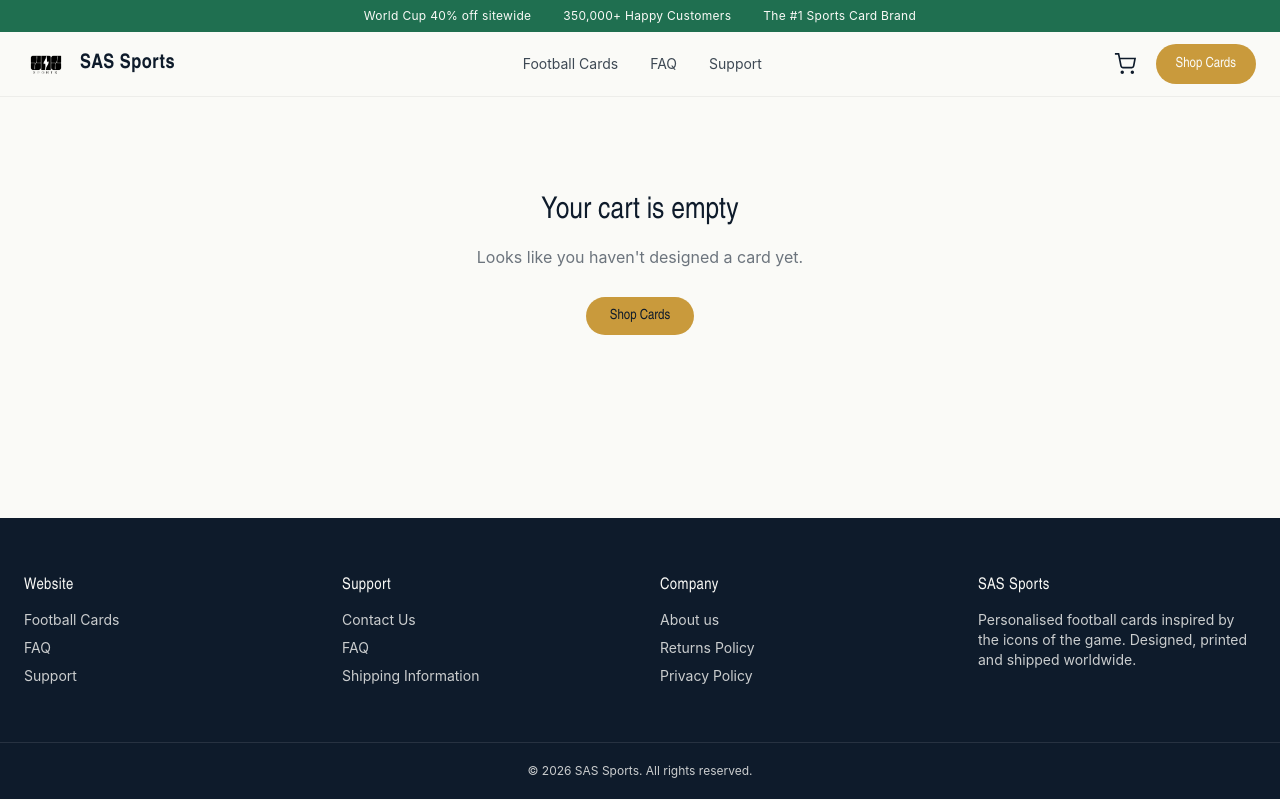
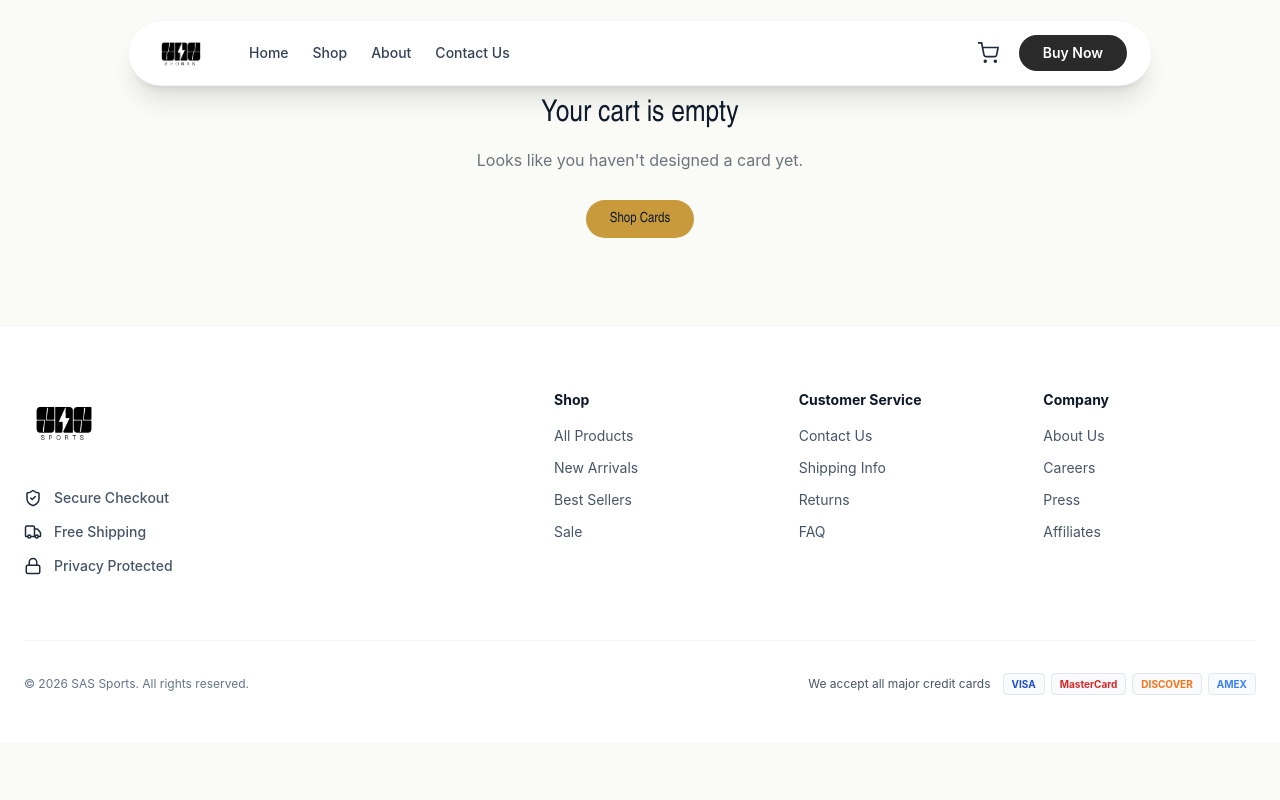
Before and after one commit to thivaharan-selvanayagam/football, a Next.js app: page /cart in a window 1280 px wide. Built offline with nearby package versions, Linux system fonts and the light colour scheme.

Commit message:
feedback updates

```diff
--- a/components/Footer.tsx
+++ b/components/Footer.tsx
@@ -1,40 +1,153 @@
 import Link from "next/link";
+import { ShieldCheck, Truck, Lock } from "lucide-react";
 
 export default function Footer() {
   return (
-    <footer className="bg-ink text-chalk/80 mt-24">
-      <div className="max-w-7xl mx-auto px-6 py-14 grid grid-cols-2 md:grid-cols-4 gap-10 text-sm">
-        <div>
-          <h4 className="font-display text-chalk text-base mb-3 tracking-wide">Website</h4>
-          <ul className="space-y-2">
-            <li><Link href="/cards">Football Cards</Link></li>
-            <li><Link href="/faq">FAQ</Link></li>
-            <li><Link href="/support">Support</Link></li>
+    <footer className="bg-white text-slate-700 border-t border-slate-100 pt-16 pb-12">
+      <div className="max-w-7xl mx-auto px-6">
+
+        {/* Main Grid Content */}
+        <div className="grid grid-cols-1 md:grid-cols-12 gap-10 pb-16">
+
+          {/* Left Column: Larger Brand Logo & Trust Badges */}
+          <div className="md:col-span-5 space-y-6">
+            {/* Larger Logo */}
+            <Link href="/" className="inline-block -my-2">
+              <img
+                src="/images/logo.png"
+                alt="SAS Sports Logo"
+                className="h-16 md:h-20 w-auto object-contain"
+              />
+            </Link>
+
+            {/* Feature List */}
+            <ul className="space-y-3.5 text-sm font-medium text-slate-600 pt-1">
+              <li className="flex items-center gap-3">
+                <ShieldCheck size={18} className="text-slate-800" />
+                <span>Secure Checkout</span>
+              </li>
+              <li className="flex items-center gap-3">
+                <Truck size={18} className="text-slate-800" />
+                <span>Free Shipping</span>
+              </li>
+              <li className="flex items-center gap-3">
+                <Lock size={18} className="text-slate-800" />
+                <span>Privacy Protected</span>
+              </li>
             </ul>
           </div>
+
+          {/* Right Columns: Links */}
+          <div className="md:col-span-7 grid grid-cols-2 sm:grid-cols-3 gap-8 text-sm">
+
+            {/* Column 1: Shop */}
             <div>
-          <h4 className="font-display text-chalk text-base mb-3 tracking-wide">Support</h4>
-          <ul className="space-y-2">
-            <li><Link href="/support">Contact Us</Link></li>
-            <li><Link href="/faq">FAQ</Link></li>
-            <li><Link href="/support">Shipping Information</Link></li>
+              <h4 className="font-bold text-slate-900 mb-4">Shop</h4>
+              <ul className="space-y-3 text-slate-600">
+                <li>
+                  <Link href="/cards" className="hover:text-black transition">
+                    All Products
+                  </Link>
+                </li>
+                <li>
+                  <Link href="/cards" className="hover:text-black transition">
+                    New Arrivals
+                  </Link>
+                </li>
+                <li>
+                  <Link href="/cards" className="hover:text-black transition">
+                    Best Sellers
+                  </Link>
+                </li>
+                <li>
+                  <Link href="/cards" className="hover:text-black transition">
+                    Sale
+                  </Link>
+                </li>
               </ul>
             </div>
+
+            {/* Column 2: Customer Service */}
             <div>
-          <h4 className="font-display text-chalk text-base mb-3 tracking-wide">Company</h4>
-          <ul className="space-y-2">
-            <li><Link href="/">About us</Link></li>
-            <li><Link href="/support">Returns Policy</Link></li>
-            <li><Link href="/support">Privacy Policy</Link></li>
+              <h4 className="font-bold text-slate-900 mb-4">Customer Service</h4>
+              <ul className="space-y-3 text-slate-600">
+                <li>
+                  <Link href="/support" className="hover:text-black transition">
+                    Contact Us
+                  </Link>
+                </li>
+                <li>
+                  <Link href="/support" className="hover:text-black transition">
+                    Shipping Info
+                  </Link>
+                </li>
+                <li>
+                  <Link href="/support" className="hover:text-black transition">
+                    Returns
+                  </Link>
+                </li>
+                <li>
+                  <Link href="/faq" className="hover:text-black transition">
+                    FAQ
+                  </Link>
+                </li>
               </ul>
             </div>
+
+            {/* Column 3: Company */}
             <div>
-          <h4 className="font-display text-chalk text-base mb-3 tracking-wide">SAS Sports</h4>
-          <p>Personalised football cards inspired by the icons of the game. Designed, printed and shipped worldwide.</p>
+              <h4 className="font-bold text-slate-900 mb-4">Company</h4>
+              <ul className="space-y-3 text-slate-600">
+                <li>
+                  <Link href="/faq" className="hover:text-black transition">
+                    About Us
+                  </Link>
+                </li>
+                <li>
+                  <Link href="/faq" className="hover:text-black transition">
+                    Careers
+                  </Link>
+                </li>
+                <li>
+                  <Link href="/faq" className="hover:text-black transition">
+                    Press
+                  </Link>
+                </li>
+                <li>
+                  <Link href="/faq" className="hover:text-black transition">
+                    Affiliates
+                  </Link>
+                </li>
+              </ul>
+            </div>
+
           </div>
         </div>
-      <div className="border-t border-chalk/10 text-center text-xs py-5">
-        © 2026 SAS Sports. All rights reserved.
+
+        {/* Bottom Sub-Footer Bar */}
+        <div className="border-t border-slate-100 pt-8 flex flex-col sm:flex-row items-center justify-between gap-4 text-xs text-slate-500">
+          <p>© 2026 SAS Sports. All rights reserved.</p>
+
+          {/* Payment Badges Container */}
+          <div className="flex items-center gap-3">
+            <span className="text-slate-600">We accept all major credit cards</span>
+            <div className="flex items-center gap-1.5">
+              <span className="rounded border border-slate-200 bg-slate-50 px-2 py-0.5 text-[10px] font-bold text-blue-700">
+                VISA
+              </span>
+              <span className="rounded border border-slate-200 bg-slate-50 px-2 py-0.5 text-[10px] font-bold text-red-600">
+                MasterCard
+              </span>
+              <span className="rounded border border-slate-200 bg-slate-50 px-2 py-0.5 text-[10px] font-bold text-orange-500">
+                DISCOVER
+              </span>
+              <span className="rounded border border-slate-200 bg-slate-50 px-2 py-0.5 text-[10px] font-bold text-blue-500">
+                AMEX
+              </span>
+            </div>
+          </div>
+        </div>
+
       </div>
     </footer>
   );
--- a/components/Header.tsx
+++ b/components/Header.tsx
@@ -2,119 +2,154 @@
 
 import { useState } from "react";
 import Link from "next/link";
+import { usePathname } from "next/navigation";
 import { useCart } from "@/lib/cart";
+
+const links = [
+  { label: "Home", href: "/" },
+  { label: "Shop", href: "/cards" },
+  { label: "About", href: "/faq" },
+  { label: "Contact Us", href: "/support" },
+];
 
 export default function Header() {
   const { count } = useCart();
   const [isMenuOpen, setIsMenuOpen] = useState(false);
+  const pathname = usePathname();
 
   return (
-    <div className="sticky top-0 z-40">
-      {/* Top Notification Banner */}
-      <div className="bg-emerald text-chalk text-xs py-2 px-4 flex justify-center gap-8 font-body tracking-wide">
-        <span>World Cup 40% off sitewide</span>
-        <span className="hidden sm:inline">350,000+ Happy Customers</span>
-        <span className="hidden md:inline">The #1 Sports Card Brand</span>
-      </div>
+    <header className="fixed top-5 left-1/2 z-50 w-[92%] max-w-5xl -translate-x-1/2">
+      {/* Floating White Capsule Navbar Container */}
+      <nav className="flex items-center justify-between rounded-full bg-white px-6 py-2 shadow-xl border border-slate-100">
 
-      <header className="bg-chalk border-b border-black/5 relative">
-        <div className="max-w-7xl mx-auto px-4 sm:px-6 h-16 flex items-center justify-between">
-
-          {/* ✨ BRAND LOGO & NAME (LARGER LOGO) */}
-          <Link href="/" className="flex items-center gap-3 font-display text-xl sm:text-xl tracking-wide text-ink">
+        {/* Left Group: Bigger Logo & Left-Aligned Navigation Links */}
+        <div className="flex items-center gap-8 md:gap-10">
+          {/* Bigger Brand Logo */}
+          <Link href="/" className="flex items-center -my-1">
             <img
               src="/images/logo.png"
               alt="SAS Sports Logo"
-              className="h-11 w-auto max-h-12 object-contain" // ✨ Adjusted size to make logo bigger
+              className="h-12 sm:h-14 w-auto object-contain"
             />
-            <span className="font-bold">SAS Sports</span>
           </Link>
 
-          {/* Desktop Navigation */}
-          <nav className="hidden md:flex items-center gap-8 font-body text-sm text-ink/80">
-            <Link href="/cards" className="hover:text-ink">Football Cards</Link>
-            <Link href="/faq" className="hover:text-ink">FAQ</Link>
-            <Link href="/support" className="hover:text-ink">Support</Link>
-          </nav>
+          {/* Desktop Links (Aligned Left Next to Logo) */}
+          <div className="hidden items-center gap-6 md:flex">
+            {links.map((l) => (
+              <Link
+                key={l.label}
+                href={l.href}
+                className={`text-sm font-medium transition-colors hover:text-black ${
+                  pathname === l.href
+                    ? "text-black font-semibold"
+                    : "text-slate-700"
+                }`}
+              >
+                {l.label}
+              </Link>
+            ))}
+          </div>
+        </div>
 
-          {/* Right Action Items */}
-          <div className="flex items-center gap-4">
+        {/* Right Section: Cart + Buy Now Button */}
+        <div className="hidden md:flex items-center gap-4">
           {/* Cart Icon */}
-            <Link href="/cart" className="relative p-1">
-              <svg width="22" height="22" viewBox="0 0 24 24" fill="none" stroke="currentColor" strokeWidth="1.8">
+          <Link href="/cart" className="relative p-1 text-slate-800 hover:text-black">
+            <svg
+              width="22"
+              height="22"
+              viewBox="0 0 24 24"
+              fill="none"
+              stroke="currentColor"
+              strokeWidth="1.8"
+            >
               <circle cx="9" cy="21" r="1" />
               <circle cx="20" cy="21" r="1" />
               <path d="M1 1h4l2.68 13.39a2 2 0 0 0 2 1.61h9.72a2 2 0 0 0 2-1.61L23 6H6" />
             </svg>
             {count > 0 && (
-                <span className="absolute -top-1 -right-1 bg-gold text-chalk text-[10px] rounded-full w-4 h-4 flex items-center justify-center font-bold">
+              <span className="absolute -top-1 -right-1 bg-black text-white text-[10px] rounded-full w-4 h-4 flex items-center justify-center font-bold">
                 {count}
               </span>
             )}
           </Link>
 
-            {/* Shop Button */}
+          {/* Dark Capsule CTA Button */}
           <Link
             href="/cards"
-              className="hidden sm:inline-block bg-gold hover:bg-goldlight transition text-chalk font-display text-sm px-5 py-2.5 rounded-full"
+            className="rounded-full bg-[#2a2a2a] px-6 py-2 text-sm font-semibold text-white transition hover:bg-black"
           >
-              Shop Cards
+            Buy Now
+          </Link>
+        </div>
+
+        {/* Mobile Right Controls */}
+        <div className="flex items-center gap-3 md:hidden">
+          <Link href="/cart" className="relative p-1 text-slate-800">
+            <svg
+              width="20"
+              height="20"
+              viewBox="0 0 24 24"
+              fill="none"
+              stroke="currentColor"
+              strokeWidth="1.8"
+            >
+              <circle cx="9" cy="21" r="1" />
+              <circle cx="20" cy="21" r="1" />
+              <path d="M1 1h4l2.68 13.39a2 2 0 0 0 2 1.61h9.72a2 2 0 0 0 2-1.61L23 6H6" />
+            </svg>
+            {count > 0 && (
+              <span className="absolute -top-1 -right-1 bg-black text-white text-[10px] rounded-full w-4 h-4 flex items-center justify-center font-bold">
+                {count}
+              </span>
+            )}
           </Link>
 
           {/* Mobile Toggle Button */}
           <button
             type="button"
             onClick={() => setIsMenuOpen(!isMenuOpen)}
-              className="md:hidden p-2 text-ink hover:text-ink/70 transition focus:outline-none"
-              aria-label="Toggle navigation menu"
+            aria-label="Toggle menu"
+            className="p-1 text-slate-800 focus:outline-none"
           >
             {isMenuOpen ? (
-                <svg width="24" height="24" viewBox="0 0 24 24" fill="none" stroke="currentColor" strokeWidth="2">
+              <svg width="22" height="22" viewBox="0 0 24 24" fill="none" stroke="currentColor" strokeWidth="2">
                 <path d="M18 6L6 18M6 6l12 12" />
               </svg>
             ) : (
-                <svg width="24" height="24" viewBox="0 0 24 24" fill="none" stroke="currentColor" strokeWidth="2">
+              <svg width="22" height="22" viewBox="0 0 24 24" fill="none" stroke="currentColor" strokeWidth="2">
                 <path d="M4 6h16M4 12h16M4 18h16" />
               </svg>
             )}
           </button>
         </div>
-        </div>
 
-        {/* Mobile Dropdown Menu Drawer */}
+      </nav>
+
+      {/* Mobile Menu Drawer */}
       {isMenuOpen && (
-          <div className="md:hidden bg-chalk border-b border-black/10 px-6 py-4 flex flex-col gap-4 font-body text-base text-ink shadow-lg animate-fadeIn">
+        <div className="mt-2 flex flex-col gap-4 rounded-3xl bg-white p-6 shadow-xl border border-slate-100 md:hidden">
+          {links.map((l) => (
+            <Link
+              key={l.label}
+              href={l.href}
+              onClick={() => setIsMenuOpen(false)}
+              className={`text-base font-medium ${
+                pathname === l.href ? "text-black font-bold" : "text-slate-600"
+              }`}
+            >
+              {l.label}
+            </Link>
+          ))}
           <Link
             href="/cards"
             onClick={() => setIsMenuOpen(false)}
-              className="py-2 border-b border-black/5 hover:text-gold transition"
+            className="rounded-full bg-[#2a2a2a] px-5 py-2.5 text-center text-sm font-semibold text-white hover:bg-black"
           >
-              Football Cards
-            </Link>
-            <Link
-              href="/faq"
-              onClick={() => setIsMenuOpen(false)}
-              className="py-2 border-b border-black/5 hover:text-gold transition"
-            >
-              FAQ
-            </Link>
-            <Link
-              href="/support"
-              onClick={() => setIsMenuOpen(false)}
-              className="py-2 border-b border-black/5 hover:text-gold transition"
-            >
-              Support
-            </Link>
-            <Link
-              href="/cards"
-              onClick={() => setIsMenuOpen(false)}
-              className="sm:hidden text-center bg-gold hover:bg-goldlight transition text-chalk font-display text-sm py-3 rounded-full mt-2"
-            >
-              Shop Cards
+            Buy Now
           </Link>
         </div>
       )}
     </header>
-    </div>
   );
 }
--- a/package.json
+++ b/package.json
@@ -13,6 +13,7 @@
   "dependencies": {
     "@imgly/background-removal": "^1.5.5",
     "@stripe/stripe-js": "^4.4.0",
+    "lucide-react": "^1.31.0",
     "next": "14.2.32",
     "react": "^18.3.1",
     "react-dom": "^18.3.1",
```
Also changed, not shown: 1 other file (tests, documents, lock files or other folders). Lines whose indentation alone changed are shown as unchanged.
